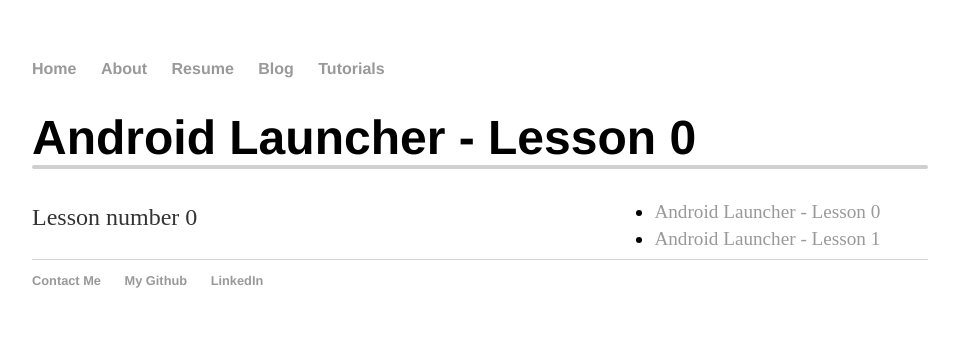
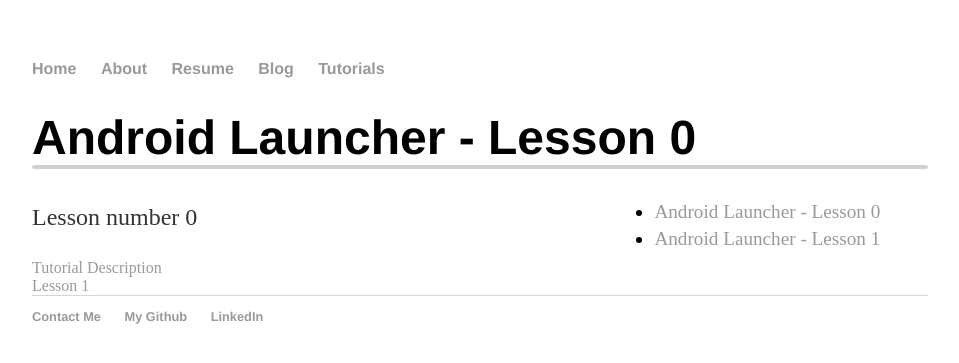
Before and after one commit to B50calabrese/B50calabrese.github.io, a Jekyll site: the page built from tutorials/androidLauncher/lesson0.html, in a window 1280 px wide. Shown: the top 363 px of the page, without its empty margins (160-1119 px from the left). Built offline with Jekyll 4.4.1, drawn with Linux system fonts in a browser that asks for light colours.

Commit message:
Trying to add navigation to the lessons

```diff
--- a/_layouts/tutorial.html
+++ b/_layouts/tutorial.html
@@ -18,3 +18,17 @@ layout: default
 <div class="tutorialContent">
   {{ content }}
 </div>
+
+<div class="tutorialLinks">
+	<div class="tutorialLeftLink">
+		<a href="{{ page.prevLesson }}" alt="{{ page.prevLessonName }}">
+			{{ page.prevLessonName }}
+		</a>
+	</div>
+
+	<div class="tutorialRightLink">
+		<a href="{{ page.nextLesson }}" alt="{{ page.nextLessonName }}">
+			{{ page.nextLessonName }}
+		</a>
+	</div>
+</div>
--- a/css/main.css
+++ b/css/main.css
@@ -125,3 +125,15 @@ ul.posts li {
 .tutorialNav ul li {
     margin-bottom: 5px;
 }
+
+.tutorialLinks {
+
+}
+
+.tutorialRightLink {
+
+}
+
+.tutorialLeftLink {
+
+}
--- a/tutorials/androidLauncher/index.html
+++ b/tutorials/androidLauncher/index.html
@@ -19,3 +19,4 @@ title: Android Launcher Tutorial
 	pretty basic, but feel free to divert from some of the things done in the
 	tutorial and make your launcher your own.
 </p>
+<a href="/tutorials/androidLauncher/lesson0">Lesson 0</a>
--- a/tutorials/androidLauncher/lesson0.html
+++ b/tutorials/androidLauncher/lesson0.html
@@ -2,5 +2,9 @@
 layout: tutorial
 title: Android Launcher - Lesson 0
 tutorialTitle: Android Launcher
+prevLesson: /tutorials/androidLauncher/index.html
+prevLessonName: Tutorial Description
+nextLesson: /tutorials/androidLauncher/lesson1
+nextLessonName: Lesson 1
 ---
 <p> Lesson number 0 </p>
--- a/tutorials/androidLauncher/lesson1.html
+++ b/tutorials/androidLauncher/lesson1.html
@@ -2,5 +2,7 @@
 layout: tutorial
 title: Android Launcher - Lesson 1
 tutorialTitle: Android Launcher
+prevLesson: /tutorials/androidLauncher/lesson0
+prevLessonName: Lesson 0
 ---
 <p> Lesson number 1 </p>
```
